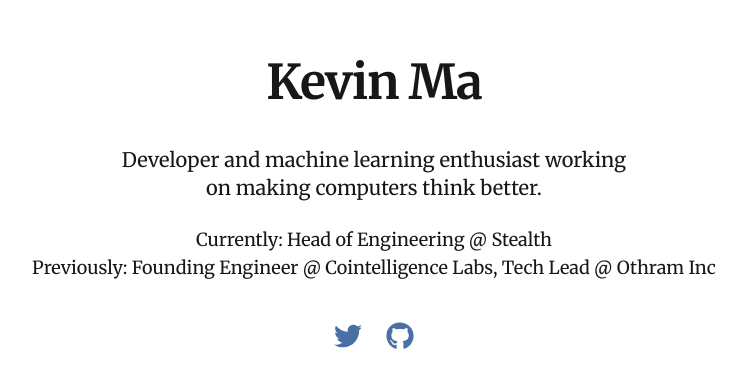
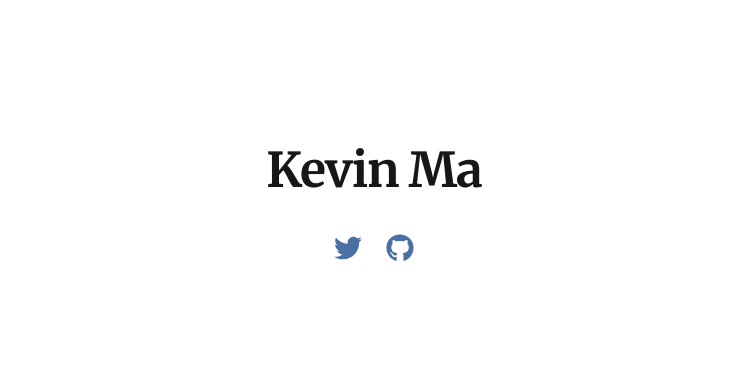
Before and after one commit to kevingma/kevin.ma, a Next.js app: page / in a window 1280 px wide. Shown: the part 196-584 px from the top of the page, without its empty margins (266-1013 px from the left). Built offline with nearby package versions, Linux system fonts and the light colour scheme.

Commit message:
remove bio and role text from homepage (#2)

```diff
--- a/src/app/page.tsx
+++ b/src/app/page.tsx
@@ -6,16 +6,6 @@ export default function Home() {
       <header className="mb-10">
         <h1 className="text-4xl sm:text-5xl font-bold tracking-tight">Kevin Ma</h1>
       </header>
-
-      <main className="mb-10">
-        <p className="text-xl max-w-lg mx-auto">
-          Developer and machine learning enthusiast working on making computers think better.
-        </p>
-        <p className="text-lg mt-6">
-          Currently: Head of Engineering @ Stealth<br />
-          Previously: Founding Engineer @ Cointelligence Labs, Tech Lead @ Othram Inc
-        </p>
-      </main>
 
       <footer className="flex gap-6 justify-center">
         <a
```
